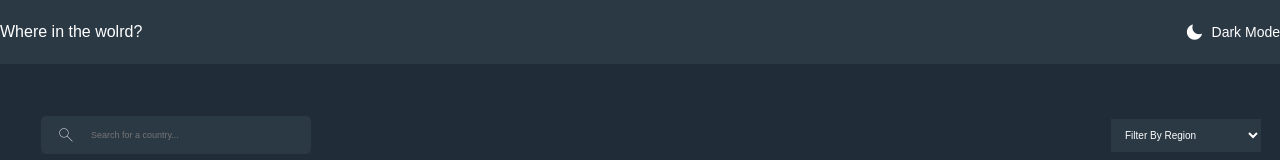
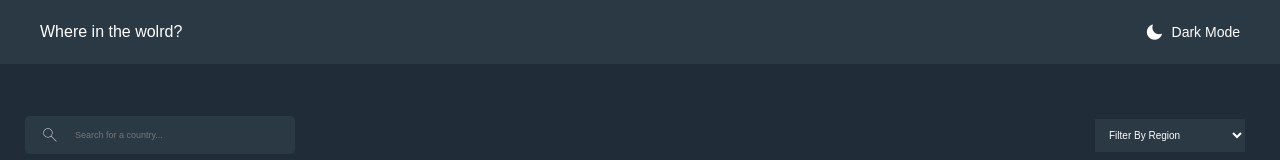
Before and after one commit to SalimKH5/rest-countries-master, a React (Create React App) app: page / in a window 1280 px wide. Shown: the top 160 px of the page. Built offline with nearby package versions, Linux system fonts and the light colour scheme.

Commit message:
update 05

```diff
--- a/package.json
+++ b/package.json
@@ -1,7 +1,7 @@
 {
   "name": "rest-countries-api",
   "version": "0.1.0",
-  "homepage": "http://SalimKH5.github.io/rest-countries-api-with-color-theme-switcher-master/",
+  "homepage":"http://SalimKH5.github.io/rest-countries-master/",
   "private": true,
   "dependencies": {
     "@testing-library/jest-dom": "^5.16.5",
--- a/src/Component/Navbar/Navbar.css
+++ b/src/Component/Navbar/Navbar.css
@@ -13,7 +13,7 @@
     align-items: center;
     justify-content: space-between;
     margin: 0 auto;
-    max-width: 1400px;
+    max-width: 1200px;
     color: var(--text-dk);
 }
 
--- a/src/CountryD/CountryD.css
+++ b/src/CountryD/CountryD.css
@@ -26,7 +26,7 @@ a{
 }
 
 .CountryDetail-wrapper .main-countryDetail-wrapper{
-    width: 100%;
+    width: 100vw;
     height: 100%;
     display: flex;
     align-items: center;
--- a/src/Main/Main.css
+++ b/src/Main/Main.css
@@ -8,11 +8,11 @@
     justify-content: center;
     background: var(--bg-color);
 
-    padding-left: 2rem;
+
 }
 
 .main-wrapper .main-container{
-    max-width: 1400px;
+    max-width: 1200px;
     padding:2rem 0;
     width: 100%;
     height: 100%;
@@ -100,7 +100,7 @@ select option{
 
     margin-top: 20px;
     display: grid;
-    grid-template-columns: repeat(4,1fr);
+    grid-template-columns: repeat(4,200px);
     gap:50px;
 }
 
--- a/src/index.js
+++ b/src/index.js
@@ -8,12 +8,12 @@ import CountryD from './CountryD/CountryD';
 const router = (
   <Routes>
     <Route path="/" element={<App />} />
-    <Route path="country/:countryname" element={<CountryD />} />
+    <Route path="/country/:countryname" element={<CountryD />} />
   </Routes>
 );
 
 ReactDOM.createRoot(document.getElementById('root')).render(
   <React.StrictMode>
-    <BrowserRouter>{router}</BrowserRouter>
+    <BrowserRouter  basename={process.env.PUBLIC_URL}>{router}</BrowserRouter>
   </React.StrictMode>
 );
```
Also changed, not shown: 9 other files (tests, documents, lock files or other folders).
